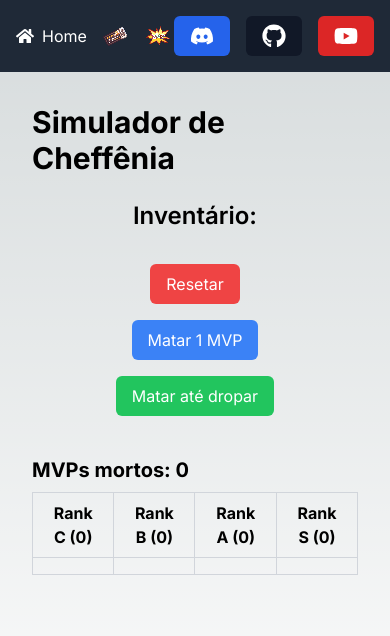
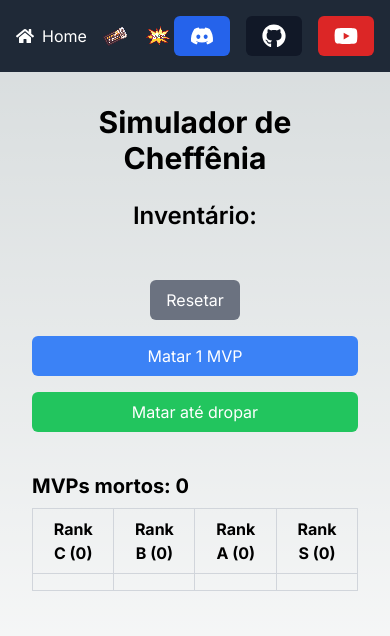
Before and after one commit to raphaelbp12/afktales, a Next.js app: page /mvpsimulator in a window 390 px wide. Shown: the top 636 px of the page. Built offline with nearby package versions, Linux system fonts and the light colour scheme.

Commit message:
fix: remove min-h-screen from pages
Signed-off-by: Raphael Parreira <raphael.parreira@lego.com>

```diff
--- a/app/page.tsx
+++ b/app/page.tsx
@@ -6,7 +6,7 @@ import PageWrapper from "@/components/PageWrapper";
 export default function Home() {
   return (
     <PageWrapper overflowAuto={true}>
-      <div className="flex flex-col items-center min-h-screen p-6">
+      <div className="flex flex-col items-center p-6">
         <h1 className="text-3xl font-bold mb-6">Simuladores do Ragnatales</h1>
         <div className="flex flex-wrap items-center gap-2">
           <Card
--- a/components/MvpSimulator.tsx
+++ b/components/MvpSimulator.tsx
@@ -96,30 +96,34 @@ const MvpSimulator: React.FC = () => {
 
   return (
     <PageWrapper overflowAuto={true}>
-      <div className="flex flex-col items-center min-h-screen p-6">
-        <h1 className="text-3xl font-bold mb-6">Simulador de Cheffênia</h1>
-        <h2 className="text-2xl font-semibold">Inventário:</h2>
+      <div className="flex flex-col items-center p-6">
+        <h1 className="text-3xl font-bold mb-6 text-center">Simulador de Cheffênia</h1>
+        <h2 className="text-2xl font-semibold text-center">Inventário:</h2>
+        <div className="w-full flex flex-col items-center mb-4">
           <Inventory />
           <button
             onClick={reset}
-          className="px-4 py-2 bg-red-500 text-white rounded-md mb-4"
+            className="px-4 py-2 bg-gray-500 text-white rounded-md mt-4"
           >
             Resetar
           </button>
+        </div>
+        <div className="flex flex-col sm:flex-row gap-4 mb-4 w-full justify-center">
           <button
             onClick={handleSimulate}
-          className="px-4 py-2 bg-blue-500 text-white rounded-md mb-4"
+            className="px-4 py-2 bg-blue-500 text-white rounded-md"
           >
             Matar 1 MVP
           </button>
           <button
             onClick={handleSimulateUntilDrop}
-          className="px-4 py-2 bg-green-500 text-white rounded-md mb-4"
+            className="px-4 py-2 bg-green-500 text-white rounded-md"
           >
             Matar até dropar
           </button>
+        </div>
         {selectedEnemy && (
-          <div className="text-center">
+          <div className="text-center mb-4">
             <h2 className="text-2xl font-semibold mb-2">
               {selectedEnemy.name}
             </h2>
@@ -127,6 +131,7 @@ const MvpSimulator: React.FC = () => {
             <img
               src={`https://static.divine-pride.net/images/mobs/png/${selectedEnemy.mobId}.png`}
               alt={selectedEnemy.name}
+              className="mx-auto"
             />
             <a
               href={selectedEnemy.url}
--- a/components/RafaDaRifa.tsx
+++ b/components/RafaDaRifa.tsx
@@ -65,7 +65,7 @@ export default function RafaDaRifa() {
   };
 
   return (
-    <div className="flex flex-col items-center justify-center min-h-screen overflow-hidden relative">
+    <div className="flex flex-col items-center justify-center overflow-hidden relative">
       {showConfetti && (
         <div className="fixed inset-0 z-10 pointer-events-none">
           <Confetti width={window.innerWidth} height={window.innerHeight} />
```
Lines whose indentation alone changed are shown as unchanged.
